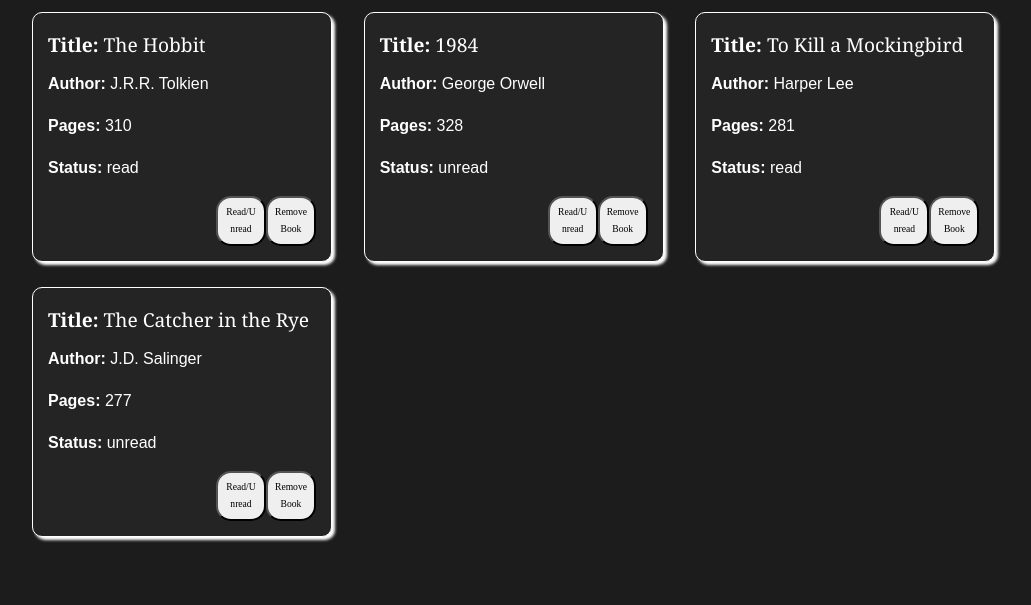
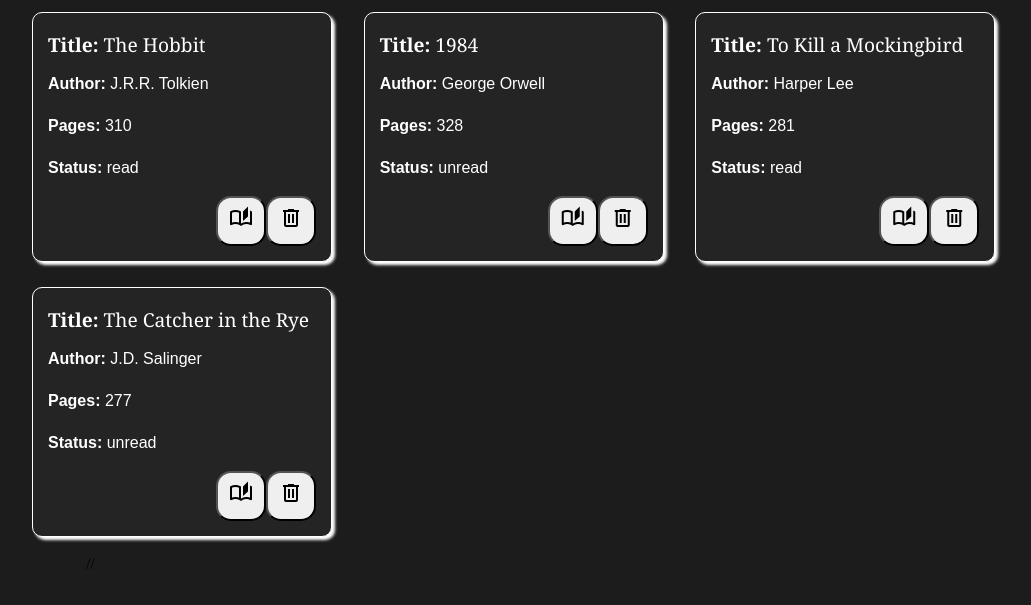
Before and after one commit to ibanpare/library, a plain HTML site: page index.html in a window 1280 px wide. Shown: the part 153-758 px from the top of the page, without its empty margins (123-1154 px from the left). Drawn offline with nearby package versions, Linux system fonts and the light colour scheme.

Commit message:
feat: add icons in buttons

```diff
--- a/index.html
+++ b/index.html
@@ -4,6 +4,8 @@
     <meta charset="UTF-8" />
     <meta name="viewport" content="width=device-width, initial-scale=1.0" />
     <link rel="stylesheet" href="./stylesheet.css" />
+    <link rel="stylesheet" href="https://fonts.googleapis.com/css2?family=Material+Symbols+Outlined:opsz,wght,FILL,GRAD@24,400,0,0&icon_names=auto_stories,delete" />
+    //
     <script src="./script.js" defer></script>
     <title>Library</title>
   </head>
--- a/script.js
+++ b/script.js
@@ -73,9 +73,14 @@ function displayBooks(libraryArray) {
 
     const removeBook = document.createElement("button");
     bookCard.appendChild(removeBook);
-    removeBook.textContent = "Remove Book"
     removeBook.classList.add("remove-button");
     removeBook.setAttribute("data-id", book.id)
+
+    const trashIcon = document.createElement("span");
+    removeBook.appendChild(trashIcon);
+    trashIcon.textContent = "delete";
+    trashIcon.classList.add("material-symbols-outlined");
+
     removeBook.addEventListener("click", (e) => {
         const myId = e.target.getAttribute("data-id");
         myLibrary = myLibrary.filter((item) => item.id !== myId);
@@ -85,9 +90,14 @@ function displayBooks(libraryArray) {
 
     const readBook = document.createElement("button");
     bookCard.appendChild(readBook);
-    readBook.textContent = "Read/Unread"
     readBook.classList.add("read-button");
     readBook.setAttribute("data-id", book.id)
+
+    const bookIcon = document.createElement("span");
+    bookIcon.textContent = "auto_stories";
+    bookIcon.classList.add("material-symbols-outlined");
+    readBook.appendChild(bookIcon);
+
     readBook.addEventListener("click", (e) => {
         const myId = e.target.getAttribute("data-id");
         const myBook = myLibrary.find((element) => element.id == myId);
```
